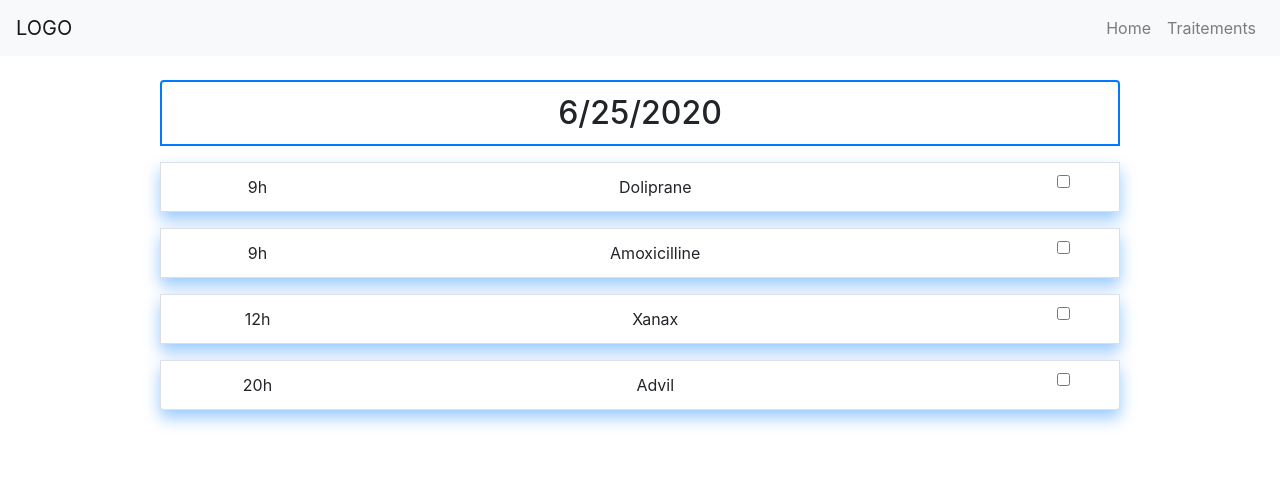
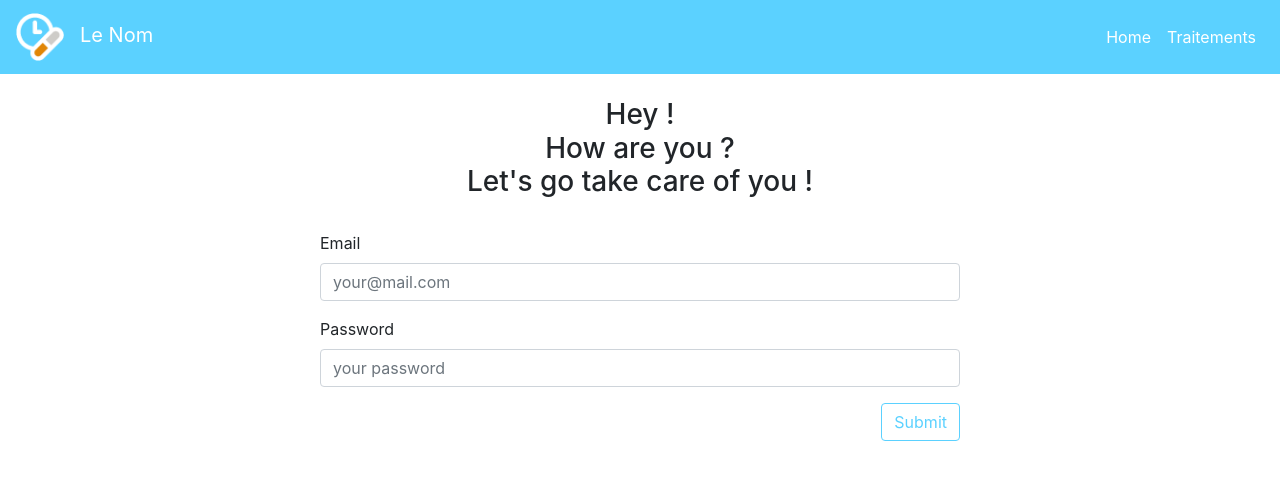
Before and after one commit to ahamel1/Hackathon-2-be-5, a React (Create React App) app in the folder front/: page / in a window 1280 px wide. Shown: the top 480 px of the page. Built offline with nearby package versions, Linux system fonts and the light colour scheme.

Commit message:
new content

```diff
--- a/front/package.json
+++ b/front/package.json
@@ -11,6 +11,7 @@
     "react-dom": "^16.13.1",
     "react-router-dom": "^5.2.0",
     "react-scripts": "3.4.1",
+    "react-toastify": "^6.0.6",
     "reactstrap": "^8.5.0"
   },
   "scripts": {
--- a/front/src/App.css
+++ b/front/src/App.css
@@ -1,38 +1,16 @@
 .App {
-  text-align: center;
+  min-height: 100vh;
+  background-color: #fdfdfd;
 }
 
-.App-logo {
-  height: 40vmin;
-  pointer-events: none;
+button.navbar-toggler {
+  border-color: white !important;
 }
 
-@media (prefers-reduced-motion: no-preference) {
-  .App-logo {
-    animation: App-logo-spin infinite 20s linear;
-  }
+.hoverClass:hover {
+  background-color: rgba(91, 209, 255, 0.2);
 }
 
-.App-header {
-  background-color: #282c34;
-  min-height: 100vh;
-  display: flex;
-  flex-direction: column;
-  align-items: center;
-  justify-content: center;
-  font-size: calc(10px + 2vmin);
-  color: white;
+.textColorNav {
+  color: white !important;
 }
-
-.App-link {
-  color: #61dafb;
-}
-
-@keyframes App-logo-spin {
-  from {
-    transform: rotate(0deg);
-  }
-  to {
-    transform: rotate(360deg);
-  }
-}
--- a/front/src/Router.jsx
+++ b/front/src/Router.jsx
@@ -11,9 +11,9 @@
     <Router>
       <MainNav />
       <Switch>
-        <Route exact path="/" component={App} />
+        <Route exact path="/" component={User} />
+        <Route exact path="/home" component={App} />
         <Route path="/traitements" component={AddTreatment} />
-        <Route path="/connection" component={User} />
       </Switch>
     </Router>
   );
--- a/front/src/components/Date.jsx
+++ b/front/src/components/Date.jsx
@@ -10,5 +10,16 @@
     };
   }, []);
 
-  return <h2 className="mb-0">{`${dateTime.toLocaleDateString()}`}</h2>;
+  const options = {
+    weekday: 'long',
+    year: 'numeric',
+    month: 'long',
+    day: 'numeric',
+  };
+
+  return (
+    <h4 className="mb-0 text-uppercase">
+      {`${dateTime.toLocaleDateString('fr-FR', options)}`}
+    </h4>
+  );
 }
--- a/front/src/components/Home.jsx
+++ b/front/src/components/Home.jsx
@@ -8,34 +8,164 @@
   InputGroupAddon,
   Input,
 } from 'reactstrap';
+
 import DateTime from './Date';
 
-const items = [
-  { hour: '9', treatments: ['Doliprane'] },
-  { hour: '9', treatments: ['Amoxicilline'] },
-  { hour: '12', treatments: ['Xanax'] },
-  { hour: '20', treatments: ['Advil'] },
-];
+export default function Home() {
+  const [isDoneOne, setIsDoneOne] = useState(false);
+  const [isDoneTwo, setIsDoneTwo] = useState(false);
+  const [isDoneThree, setIsDoneThree] = useState(false);
 
-export default function Home() {
-  const [isDone, setIsDone] = useState(false);
+  const handleClickOne = () => {
+    setIsDoneOne(!isDoneOne);
+  };
 
-  const handleClick = () => {
-    setIsDone(!isDone);
+  const handleClickTwo = () => {
+    setIsDoneTwo(!isDoneTwo);
+  };
+
+  const handleClickThree = () => {
+    setIsDoneThree(!isDoneThree);
   };
 
   return (
     <>
+      <Row style={{ margin: '3rem' }}>
+        <Col className="d-flex justify-content-center text-center">
+          <h2>Hi, Marc !</h2>
+        </Col>
+      </Row>
       <Row>
-        <Col className="d-flex justify-content-center">
+        <Col className="d-flex justify-content-center text-center">
           <ListGroup className="w-75">
-            <ListGroupItem
-              className="mt-4 border-primary"
-              style={{ border: '2px solid black' }}
-            >
+            <ListGroupItem style={{ border: '2px solid #5bd1ff' }}>
               <DateTime />
             </ListGroupItem>
-            {items.map((item) => {
+            <ListGroupItem
+              className="d-flex align-items-center mt-3 border-top"
+              style={
+                isDoneOne
+                  ? { backgroundColor: '#8080803d', boxShadow: 'none' }
+                  : { boxShadow: '0 .5rem 1rem rgba(91, 209, 255, 0.3)' }
+              }
+            >
+              <Col xs="2" style={{ fontSize: '1.5rem' }}>
+                8h
+              </Col>
+              <Col>
+                <Row>
+                  <Col className="justify-content-center">
+                    Sabril - 2cp de 500g
+                  </Col>
+                </Row>
+                <Row>
+                  <Col className="justify-content-center">
+                    Pregabaline - 2cp de 300g
+                  </Col>
+                </Row>
+                <hr style={{ borderColor: 'orange' }} />
+                <Row>
+                  <Col className="justify-content-center font-italic">
+                    Doliprane - 1cp de 1g
+                  </Col>
+                </Row>
+              </Col>
+              <Col xs="2">
+                <InputGroup className="justify-content-end align-items-end">
+                  <InputGroupAddon addonType="prepend">
+                    <Input
+                      style={{ transform: 'scale(2)' }}
+                      addon
+                      type="checkbox"
+                      onClick={handleClickOne}
+                      aria-label="Checkbox for following text input"
+                    />
+                  </InputGroupAddon>
+                </InputGroup>
+              </Col>
+            </ListGroupItem>
+            <ListGroupItem
+              className="d-flex align-items-center mt-3 border-top"
+              style={
+                isDoneTwo
+                  ? { backgroundColor: '#8080803d', boxShadow: 'none' }
+                  : { boxShadow: '0 .5rem 1rem rgba(91, 209, 255, 0.3)' }
+              }
+            >
+              <Col xs="2" style={{ fontSize: '1.5rem' }}>
+                12h
+              </Col>
+              <Col>
+                <Row>
+                  <Col className="justify-content-center">
+                    <span />
+                  </Col>
+                </Row>
+                <hr style={{ borderColor: 'orange' }} />
+                <Row>
+                  <Col className="justify-content-center font-italic">
+                    Doliprane - 1cp de 1g
+                  </Col>
+                </Row>
+              </Col>
+              <Col xs="2">
+                <InputGroup className="justify-content-end align-items-end">
+                  <InputGroupAddon addonType="prepend">
+                    <Input
+                      addon
+                      type="checkbox"
+                      onClick={handleClickTwo}
+                      style={{ transform: 'scale(2)' }}
+                      aria-label="Checkbox for following text input"
+                    />
+                  </InputGroupAddon>
+                </InputGroup>
+              </Col>
+            </ListGroupItem>
+            <ListGroupItem
+              className="d-flex align-items-center mt-3 border-top"
+              style={
+                isDoneThree
+                  ? { backgroundColor: '#8080803d', boxShadow: 'none' }
+                  : { boxShadow: '0 .5rem 1rem rgba(91, 209, 255, 0.3)' }
+              }
+            >
+              <Col xs="2" style={{ fontSize: '1.5rem' }}>
+                20h
+              </Col>
+              <Col>
+                <Row>
+                  <Col className="justify-content-center">
+                    Sabril - 2cp de 500g
+                  </Col>
+                </Row>
+                <Row>
+                  <Col className="justify-content-center">
+                    Pregabaline - 2cp de 300g
+                  </Col>
+                </Row>
+                <hr style={{ borderColor: 'orange' }} />
+                <Row>
+                  <Col className="justify-content-center font-italic">
+                    Doliprane - 1cp de 1g
+                  </Col>
+                </Row>
+              </Col>
+              <Col xs="2">
+                <InputGroup className="justify-content-end align-items-end">
+                  <InputGroupAddon addonType="prepend">
+                    <Input
+                      addon
+                      type="checkbox"
+                      onClick={handleClickThree}
+                      style={{ transform: 'scale(2)' }}
+                      aria-label="Checkbox for following text input"
+                    />
+                  </InputGroupAddon>
+                </InputGroup>
+              </Col>
+            </ListGroupItem>
+            {/* {items.map((item) => {
               return (
                 <ListGroupItem
                   className={
@@ -43,7 +173,7 @@
                       ? 'd-flex aligh-content-center mt-3 border-top bg-secondary'
                       : 'd-flex aligh-content-center mt-3 border-top'
                   }
-                  style={{ boxShadow: '0 .5rem 1rem rgba(0, 123, 255, 0.4)' }}
+                  style={{ boxShadow: '0 .5rem 1rem rgba(91, 209, 255, 0.3)' }}
                 >
                   <Col xs="2">{item.hour}h</Col>
                   <Col className="d-flex">
@@ -55,7 +185,7 @@
                         <InputGroupAddon addonType="prepend">
                           <Input
                             addon
-                            onClick={handleClick}
+                            onChange={handleClick}
                             type="checkbox"
                             aria-label="Checkbox for following text input"
                           />
@@ -65,10 +195,30 @@
                   </Col>
                 </ListGroupItem>
               );
-            })}
+            })} */}
           </ListGroup>
         </Col>
       </Row>
+      <div
+        className="toast"
+        role="alert"
+        aria-live="assertive"
+        aria-atomic="true"
+      >
+        <div className="toast-header">
+          <img src="..." className="rounded mr-2" alt="..." />
+          <strong className="mr-auto">You took your medication</strong>
+          <button
+            type="button"
+            className="ml-2 mb-1 close"
+            data-dismiss="toast"
+            aria-label="Close"
+          >
+            <span aria-hidden="true">&times;</span>
+          </button>
+        </div>
+        <div className="toast-body">Good job !</div>
+      </div>
     </>
   );
 }
--- a/front/src/components/Nav.jsx
+++ b/front/src/components/Nav.jsx
@@ -11,22 +11,27 @@
   NavLink,
 } from 'reactstrap';
 
+import Logo from '../logo.png';
+
 const MainNav = () => {
   const [isOpen, setIsOpen] = useState(false);
   const toggle = () => setIsOpen(!isOpen);
   return (
-    <Navbar color="light" light expand="md">
-      <NavbarBrand href="/">LOGO</NavbarBrand>
+    <Navbar expand="md" style={{ backgroundColor: '#5bd1ff' }}>
+      <NavbarBrand className="textColorNav" href="/home">
+        <img className="mr-3" style={{ width: '3rem' }} src={Logo} alt="pill" />
+        Le Nom
+      </NavbarBrand>
       <NavbarToggler onClick={toggle} />
       <Collapse isOpen={isOpen} navbar>
         <Nav className="ml-auto" navbar>
           <NavItem>
-            <NavLink tag={Link} to="/">
+            <NavLink className="textColorNav" tag={Link} to="/home">
               Home
             </NavLink>
           </NavItem>
           <NavItem>
-            <NavLink tag={Link} to="/traitements">
+            <NavLink className="textColorNav" tag={Link} to="/traitements">
               Traitements
             </NavLink>
           </NavItem>
--- a/front/src/components/User.jsx
+++ b/front/src/components/User.jsx
@@ -1,4 +1,5 @@
 import React, { useState } from 'react';
+import { Link } from 'react-router-dom';
 import { Button, Form, FormGroup, Label, Input, Col, Row } from 'reactstrap';
 
 export default function User() {
@@ -19,9 +20,16 @@
 
   return (
     <>
+      <Row className="mt-4">
+        <Col className="d-flex justify-content-center text-align text-center">
+          <h3>
+            Hey ! <br /> How are you ? <br /> Let&apos;s go take care of you !
+          </h3>
+        </Col>
+      </Row>
       <Row>
         <Col className="d-flex justify-content-center">
-          <Form className="w-75 mt-4" onSubmit={handleSubmit}>
+          <Form className="w-50 mt-4" onSubmit={handleSubmit}>
             <FormGroup>
               <Label for="userEmail">Email</Label>
               <Input
@@ -46,7 +54,13 @@
                 required
               />
             </FormGroup>
-            <Button color="white" className="btn-outline-primary float-right">
+            <Button
+              color="white"
+              className="hoverClass float-right"
+              style={{ borderColor: '#5bd1ff', color: '#5bd1ff' }}
+              tag={Link}
+              to="/home"
+            >
               Submit
             </Button>
           </Form>
```
Also changed, not shown: front/src/logo.png (added), 1 other file (tests, documents, lock files or other folders).
